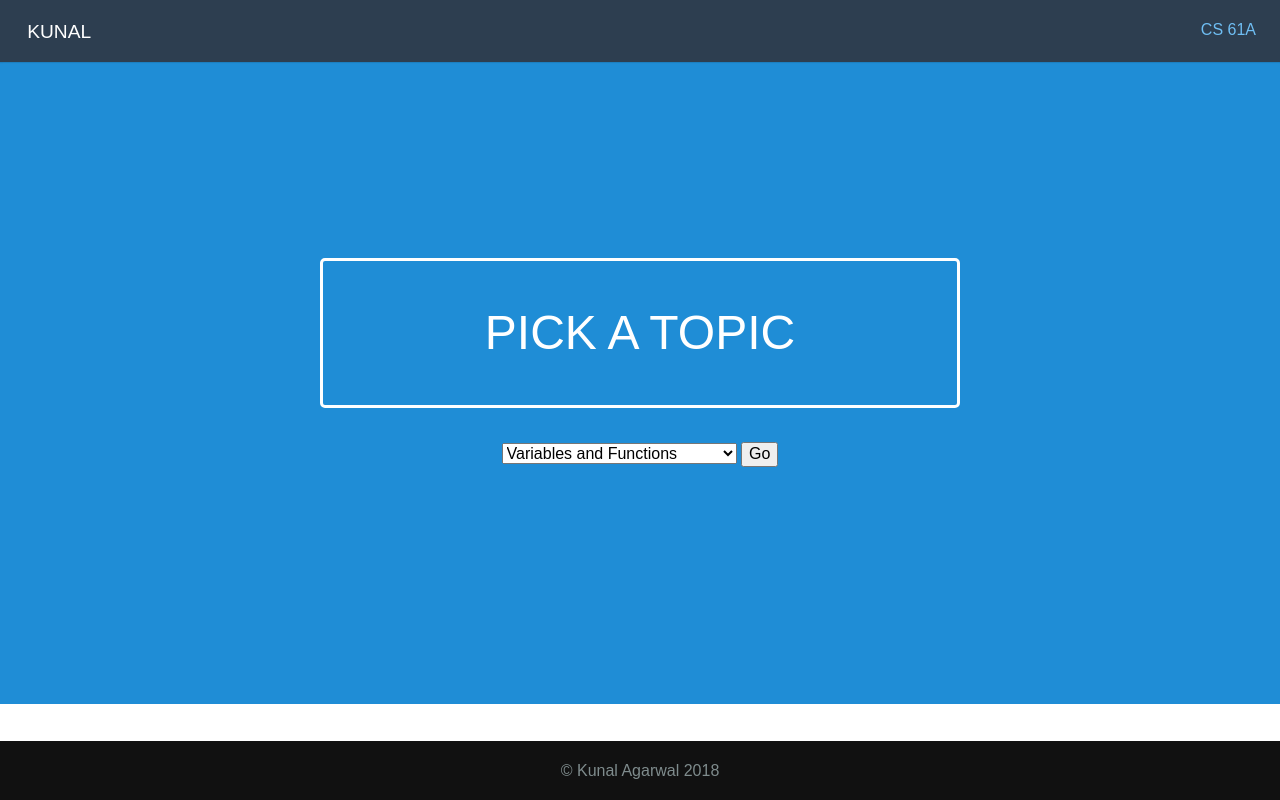
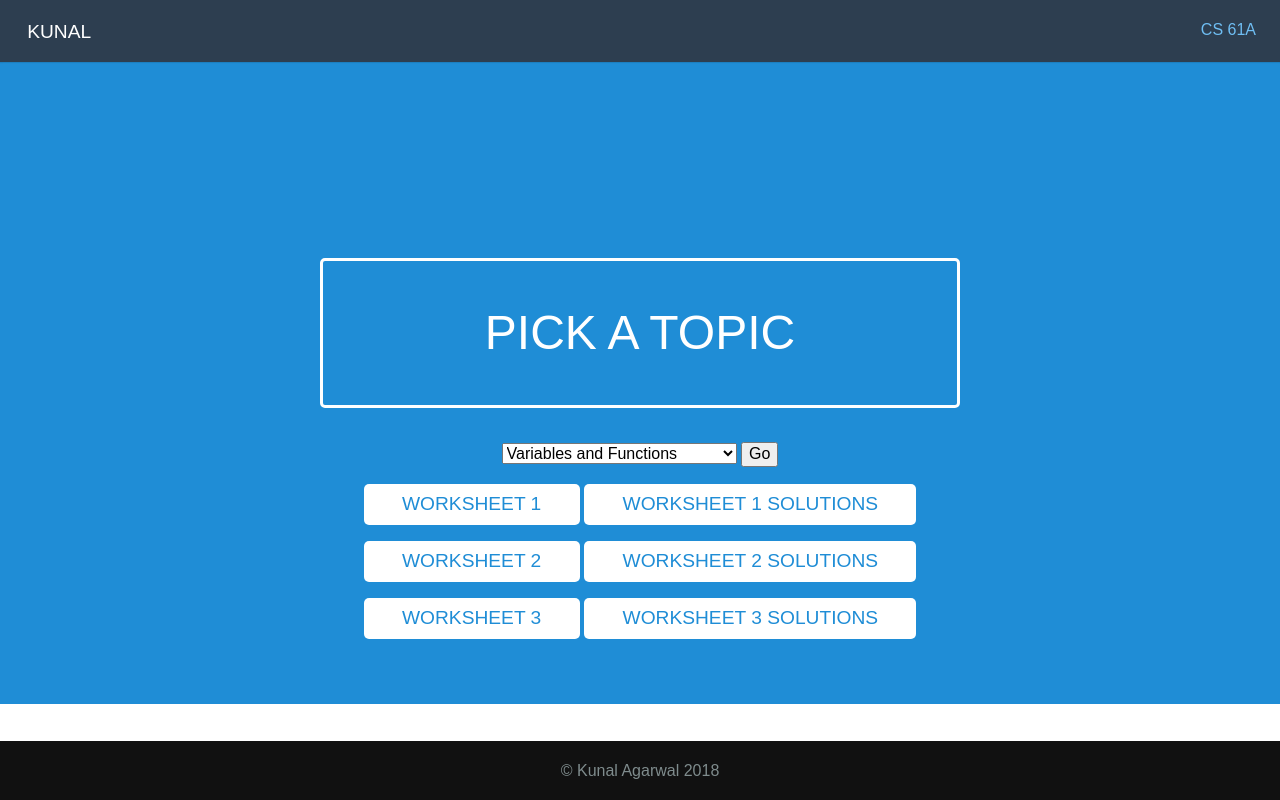
Before and after one commit to westernguy2/personal, a Django app: page /pick_topics/ in a window 1280 px wide. Run offline with Django 3.2, Linux system fonts and the light colour scheme; some libraries are stand-ins or nearby versions.

Commit message:
Added Worksheets 1-3

```diff
--- a/worksheets/templates/worksheets/pick_topic.html
+++ b/worksheets/templates/worksheets/pick_topic.html
@@ -88,6 +88,25 @@
 
 
         </p>
+        <p>
+            <a href="{% static 'Worksheet_1.pdf' %}" class="pure-button pure-button-primary">Worksheet 1</a>
+            <a href="{% static 'Worksheet_1_Solutions.pdf' %}" class="pure-button pure-button-primary">Worksheet 1 Solutions</a>
+
+
+        </p>
+        <p>
+            <a href="{% static 'Worksheet_2.pdf' %}" class="pure-button pure-button-primary">Worksheet 2</a>
+            <a href="{% static 'Worksheet_2_Solutions.pdf' %}" class="pure-button pure-button-primary">Worksheet 2 Solutions</a>
+
+
+        </p>
+        <p>
+            <a href="{% static 'Worksheet_3.pdf' %}" class="pure-button pure-button-primary">Worksheet 3</a>
+            <a href="{% static 'Worksheet_3_Solutions.pdf' %}" class="pure-button pure-button-primary">Worksheet 3 Solutions</a>
+
+
+        </p>
+        <p>
     </div>
 </div>
 
```
Also changed, not shown: 6 other files.
